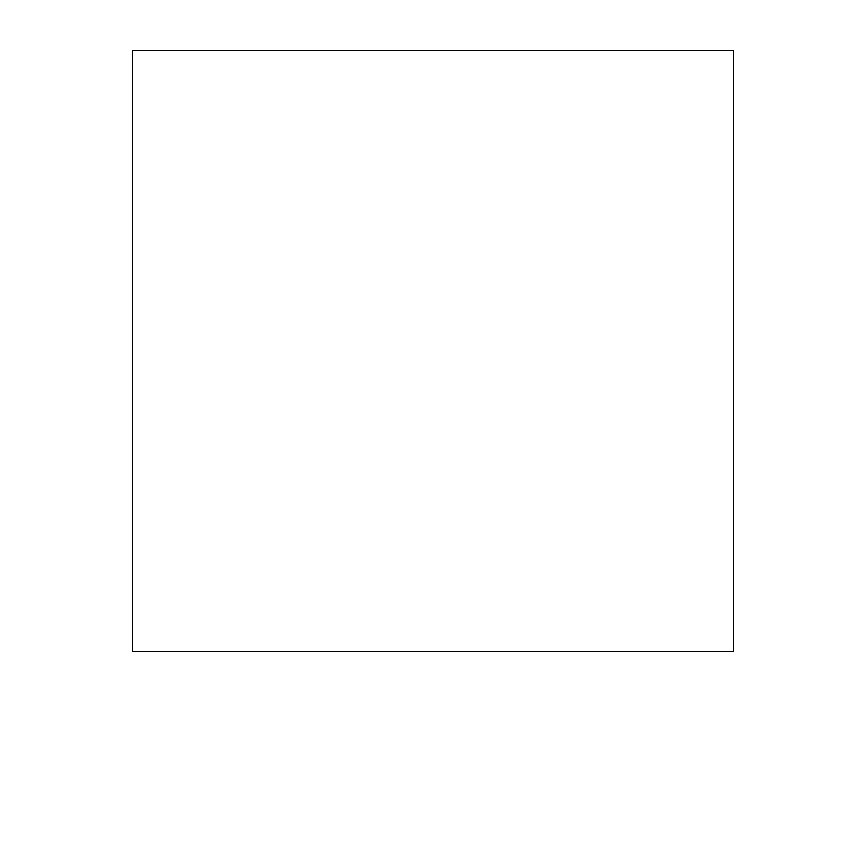
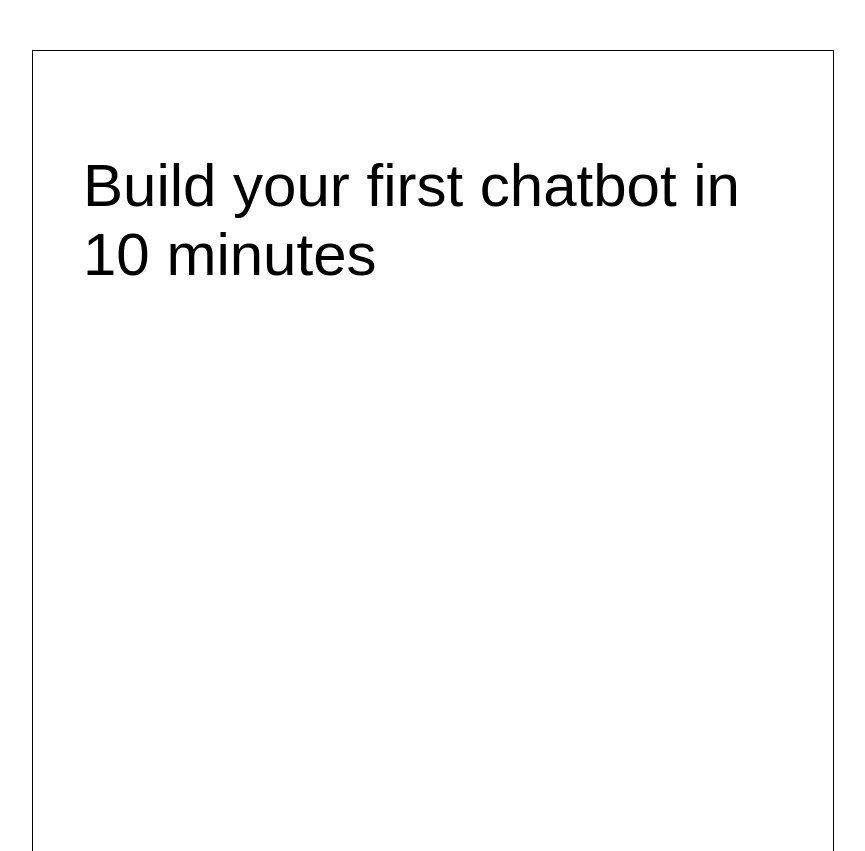
Before and after one commit to PrasadThatipudi/chat_bot, a plain HTML site: page index.html in a window 1280 px wide. Shown: the top 851 px of the page, without its empty margins (207-1072 px from the left). Before the commit the page ends 800 px from the top, so only its background shows below. Drawn offline with Linux system fonts and the light colour scheme.

Commit message:
adds heading for article

```diff
--- a/index.html
+++ b/index.html
@@ -3,17 +3,28 @@
   <head>
     <title>Chat Bot</title>
     <style>
-      #chat-bot-article {
-        height: 600px;
-        width: 600px;
+      * {
+        font-family: sans-serif;
+      }
+
+      #chat-bot-article-id {
+        height: 700px;
+        width: 700px;
         border: 1px solid black;
+        padding: 50px;
         margin: 50px auto;
+      }
+
+      #chat-bot-head-id {
+        font-weight: 200;
+        font-size: 60px;
+        text-align: left;
       }
     </style>
   </head>
   <body>
-    <article id="chat-bot-article">
-      <h1></h1>
+    <article id="chat-bot-article-id">
+      <h1 id="chat-bot-head-id">Build your first chatbot in 10 minutes</h1>
       <div></div>
       <p></p>
       <div></div>
```
